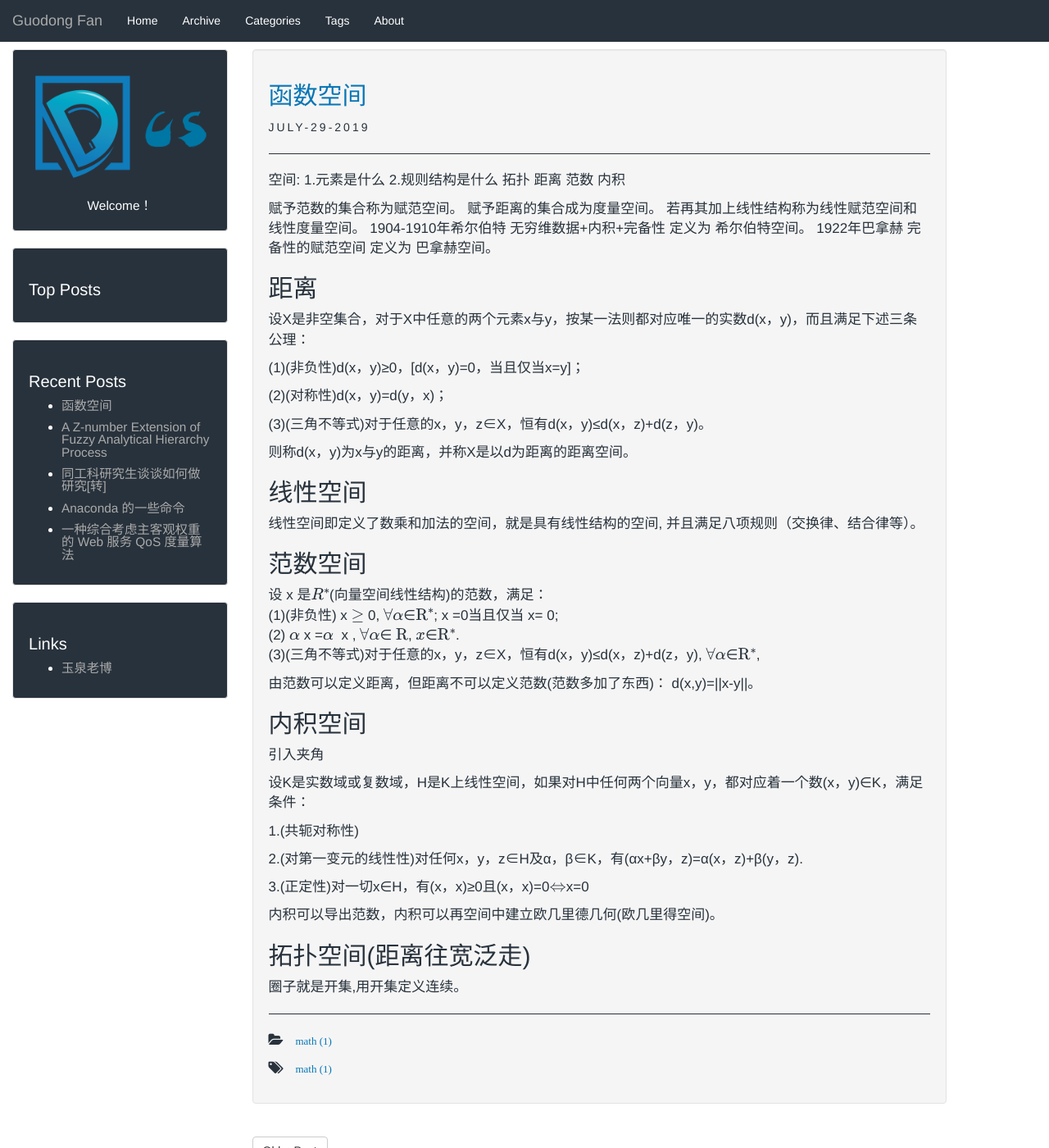
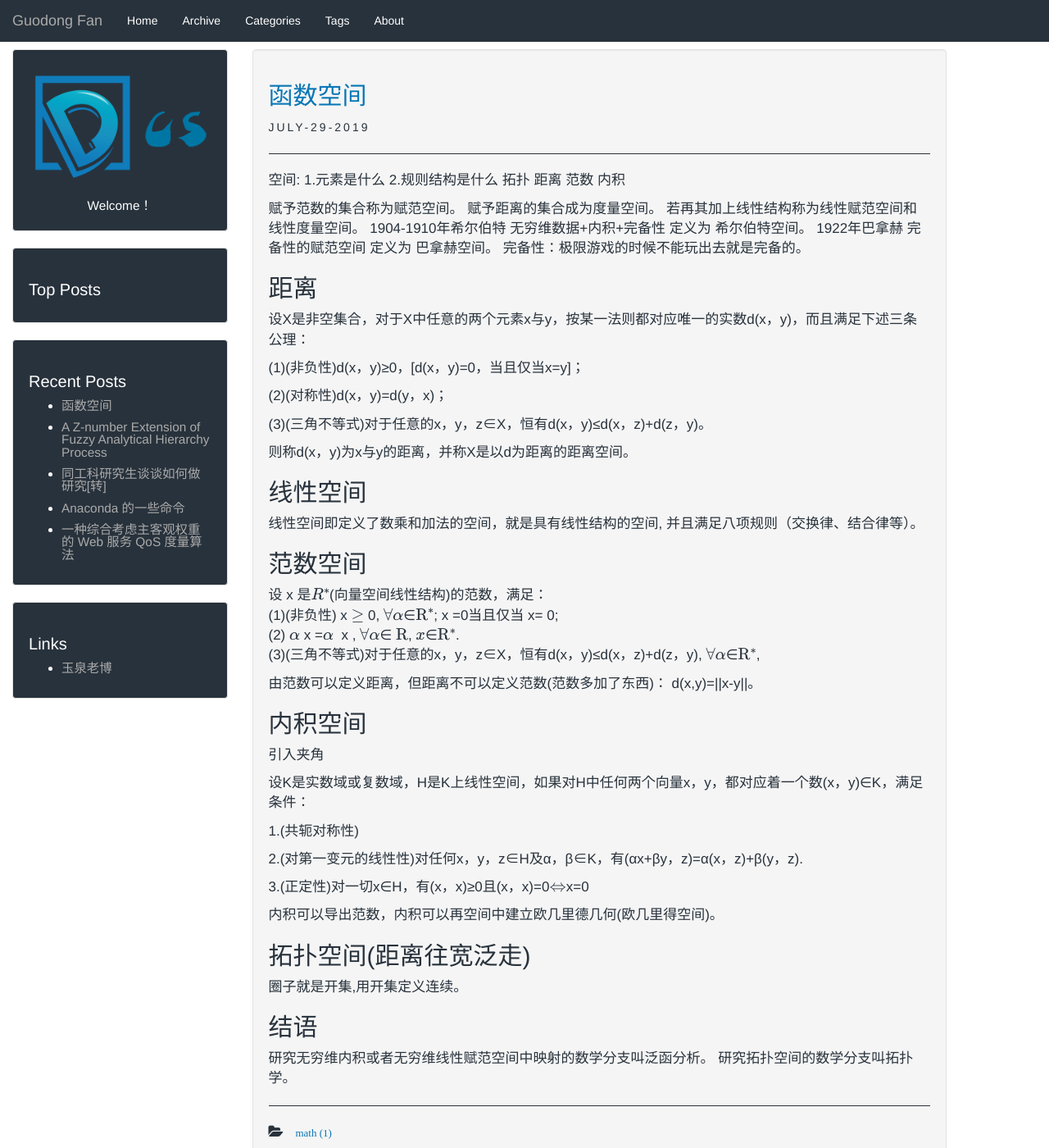
Before and after one commit to GuodongFan/GuodongFan.github.io, a Jekyll site: the page built from _posts/2019-07-29-Spaces-of-Functions.md, in a window 1280 px wide and 1400 px high. Shown: the whole window at 82% size. Built offline with Jekyll 4.4.1, drawn with Linux system fonts in a browser that asks for light colours; our own code applies the rules of GitHub Pages for plain Markdown files; formulas are drawn with MathJax 3.

Commit message:
Update 2019-07-29-Spaces-of-Functions.md

```diff
--- a/_posts/2019-07-29-Spaces-of-Functions.md
+++ b/_posts/2019-07-29-Spaces-of-Functions.md
@@ -13,6 +13,7 @@ tags: math
 若再其加上线性结构称为线性赋范空间和线性度量空间。
 1904-1910年希尔伯特 无穷维数据+内积+完备性 定义为 希尔伯特空间。
 1922年巴拿赫 完备性的赋范空间 定义为 巴拿赫空间。
+完备性：极限游戏的时候不能玩出去就是完备的。
 
 ## 距离
 
@@ -60,3 +61,8 @@ d(x,y)=||x-y||。
 ## 拓扑空间(距离往宽泛走)
 
 圈子就是开集,用开集定义连续。
+
+
+## 结语
+研究无穷维内积或者无穷维线性赋范空间中映射的数学分支叫泛函分析。
+研究拓扑空间的数学分支叫拓扑学。
```
